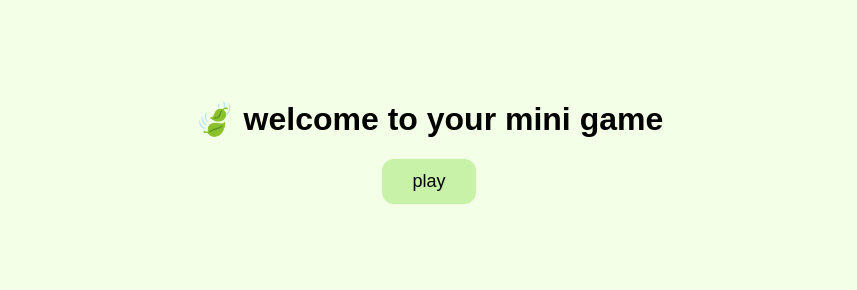
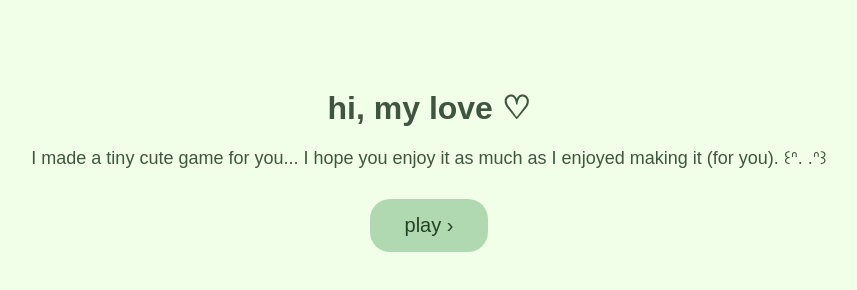
Before and after one commit to yoshihoww/find-the-words, a plain HTML site: page index.html in a window 1280 px wide. Shown: the whole page, without its empty margins (211-1068 px from the left). Drawn offline with Linux system fonts and the light colour scheme.

Commit message:
index.html

```diff
--- a/index.html
+++ b/index.html
@@ -1,17 +1,51 @@
 <!DOCTYPE html>
-<html>
+<html lang="en">
 <head>
-    <meta charset="UTF-8">
-    <title>Find Your Words Game</title>
-    <link rel="stylesheet" href="style.css">
+  <meta charset="UTF-8">
+  <title>for you ♡</title>
+  <style>
+    body {
+      background: #f2ffe8;
+      font-family: "Poppins", sans-serif;
+      text-align: center;
+      padding: 60px 20px;
+      color: #3f553f;
+    }
+
+    h1 {
+      font-size: 32px;
+      margin-bottom: 10px;
+    }
+
+    p {
+      font-size: 18px;
+      margin-bottom: 30px;
+    }
+
+    .btn {
+      display: inline-block;
+      padding: 15px 35px;
+      background: #b0d9b1;
+      border-radius: 20px;
+      font-size: 20px;
+      text-decoration: none;
+      color: #234123;
+      transition: 0.3s;
+    }
+
+    .btn:hover {
+      background: #8acb95;
+      transform: scale(1.05);
+    }
+  </style>
 </head>
+
 <body>
+  <h1>hi, my love ♡</h1>
+  <p>I made a tiny cute game for you...
+  I hope you enjoy it as much as I enjoyed making it (for you). ꒰ᐢ. .ᐢ꒱</p>
 
-    <div class="container">
-        <h1>🍃 welcome to your mini game</h1>
-        <button onclick="startGame()">play</button>
-    </div>
+  <a class="btn" href="game.html">play ›</a>
 
-<script src="script.js"></script>
 </body>
 </html>
```
